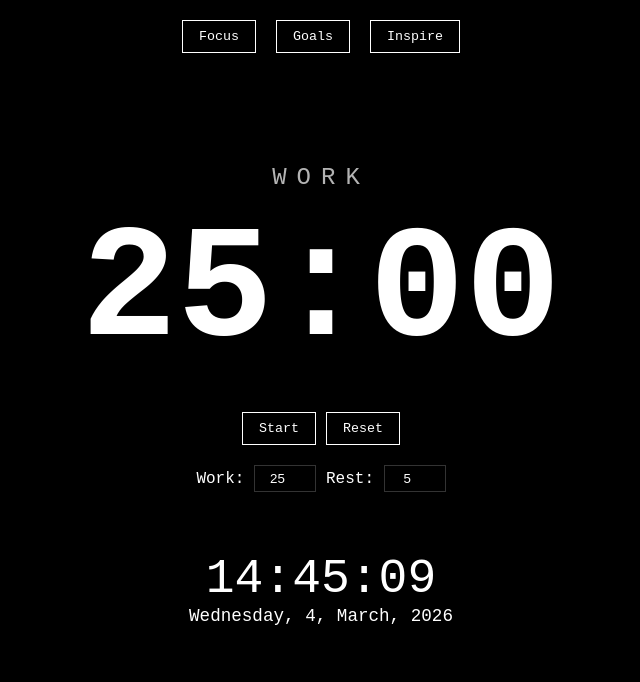
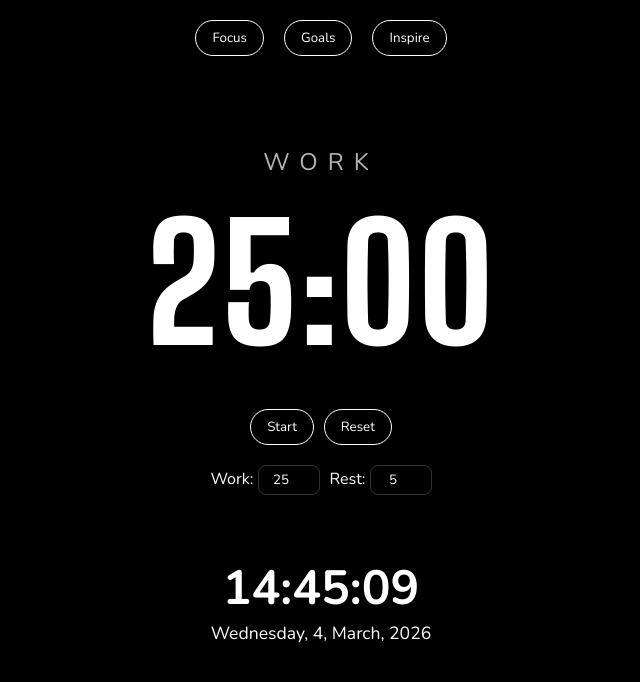
Before and after one commit to amosifier/concentration, a plain HTML site: page index.html in a window 1280 px wide. Both pictures are taken after a click on the button "Focus". Shown: the whole page, without its empty margins (319-959 px from the left). Drawn offline with nearby package versions, Linux system fonts and the light colour scheme; no server answers.

Commit message:
index.html

```diff
--- a/index.html
+++ b/index.html
@@ -3,7 +3,8 @@
 <head>
     <meta charset="UTF-8">
     <meta name="viewport" content="width=device-width, initial-scale=1.0">
-    <title>Aesthetic Focus</title>
+    <title>Concentration</title>
+    <link href="https://fonts.googleapis.com/css2?family=Nunito:wght@400;700;800&family=Big+Shoulders+Display:wght@800&display=swap" rel="stylesheet">
     <style>
         :root {
             --bg-color: #000000;
@@ -14,7 +15,7 @@
         body {
             background-color: var(--bg-color);
             color: var(--text-color);
-            font-family: 'Courier New', Courier, monospace;
+            font-family: 'Nunito', 'Courier New', Courier, monospace;
             margin: 0;
             display: flex;
             flex-direction: column;
@@ -40,6 +41,7 @@
             padding: 8px 16px;
             cursor: pointer;
             font-family: inherit;
+            border-radius: 999px;
             transition: all 0.3s;
         }
 
@@ -56,10 +58,19 @@
             text-align: center;
             width: 90%;
             max-width: 600px;
+            opacity: 0;
+            transform: translateY(18px) scale(0.98);
+            transition: opacity 0.45s cubic-bezier(0.22, 1, 0.36, 1),
+                        transform 0.45s cubic-bezier(0.22, 1, 0.36, 1);
         }
 
         section.active {
             display: flex;
+        }
+
+        section.visible {
+            opacity: 1;
+            transform: translateY(0) scale(1);
         }
 
         /* Timer - Big */
@@ -69,9 +80,11 @@
 
         #timer-display {
             font-size: 10rem;
-            font-weight: bold;
+            font-weight: 800;
+            font-family: 'Big Shoulders Display', sans-serif;
             margin: 10px 0;
             transition: text-shadow 0.3s;
+            letter-spacing: 2px;
         }
 
         #timer-label {
@@ -98,6 +111,7 @@
 
         #clock {
             font-size: 3rem;
+            font-weight: 700;
             margin-bottom: 0;
         }
 
@@ -119,6 +133,8 @@
             padding: 5px;
             width: 50px;
             text-align: center;
+            border-radius: 8px;
+            font-family: inherit;
         }
 
         /* Goals */
@@ -131,8 +147,10 @@
             background: none;
             border: 1px solid var(--border-color);
             color: white;
-            padding: 10px;
+            padding: 10px 16px;
             margin-bottom: 20px;
+            border-radius: 999px;
+            font-family: inherit;
         }
 
         .goal-list {
@@ -212,9 +230,30 @@
 
     <script>
         function showSection(id) {
-            document.querySelectorAll('section').forEach(s => s.classList.remove('active'));
-            document.getElementById(id).classList.add('active');
+            const current = document.querySelector('section.active');
+            const next = document.getElementById(id);
+            if (current === next) return;
+
+            // Fade out current
+            current.classList.remove('visible');
+            setTimeout(() => {
+                current.classList.remove('active');
+                // Fade in next
+                next.classList.add('active');
+                requestAnimationFrame(() => {
+                    requestAnimationFrame(() => {
+                        next.classList.add('visible');
+                    });
+                });
+            }, 300);
         }
+
+        // Trigger initial visible state
+        requestAnimationFrame(() => {
+            requestAnimationFrame(() => {
+                document.querySelector('section.active').classList.add('visible');
+            });
+        });
 
         function updateClock() {
             const now = new Date();
```
